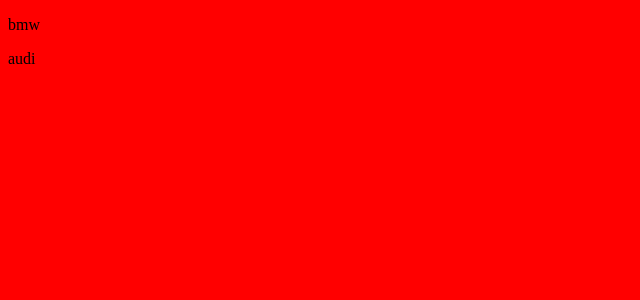
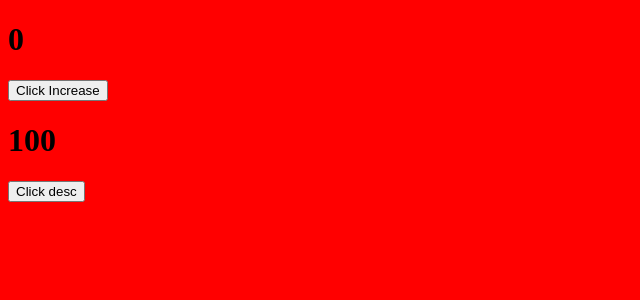
Before and after one commit to CharanByte/React-JS, a React (Create React App) app in the folder my-react-app/: page / in a window 1280 px wide. Shown: the top 300 px of the page, without its empty margins (0-640 px from the left). Built offline with nearby package versions, Linux system fonts and the light colour scheme.

Commit message:
useState Hooks

```diff
--- a/my-react-app/src/index.js
+++ b/my-react-app/src/index.js
@@ -1,12 +1,13 @@
 import React from 'react';
 import ReactDOM from 'react-dom';
+import {createRoot} from 'react-dom/client';
 import Write from './First';
 import {Show , Pass} from './props/props.js'
 import "./index.css";
 import Parent from './props/prop_obj.js';
 import {Audi,Car} from './props/propsexp1.js';
 import Showroom from './listing of data/list.js';
-
+import Show1 from './usestate Hooks/practice.js';
 function Message(){
 
   return(
@@ -38,4 +39,10 @@
 //ReactDOM.render(<Message/>,document.getElementById("root"));
 //ReactDOM.render(<Parent/>,document.getElementById("root"));
 //ReactDOM.render(<Car/>,document.getElementById("root"));
-ReactDOM.render(<Showroom/>,document.getElementById("root"));
+//ReactDOM.render(<Showroom/>,document.getElementById("root"));
+// const container = document.getElementById('root');
+// const root = createRoot(container); // createRoot(container!) if you use TypeScript
+// root.render(<Show1/>);
+const container=document.getElementById("root");
+const root=createRoot(container);
+root.render(<Show1/>);
--- /dev/null
+++ b/my-react-app/src/usestate Hooks/practice.js
@@ -0,0 +1,26 @@
+import React ,{useState} from "react";
+
+
+
+function Show1(){
+
+    const [count,setCount]=useState(0);
+    const [countdesc,setDesc]=useState(100);
+    function increase(){
+        setCount(count+1)
+        }
+
+        function desc(){
+
+            setDesc(countdesc-1)
+        }
+    return(<>
+    <h1>{count}</h1>
+    <button onClick={increase}>Click Increase</button>
+
+    <h1>{countdesc}</h1>
+    <button onClick={desc}>Click desc</button>
+    </>)
+}
+
+export default Show1;
```
